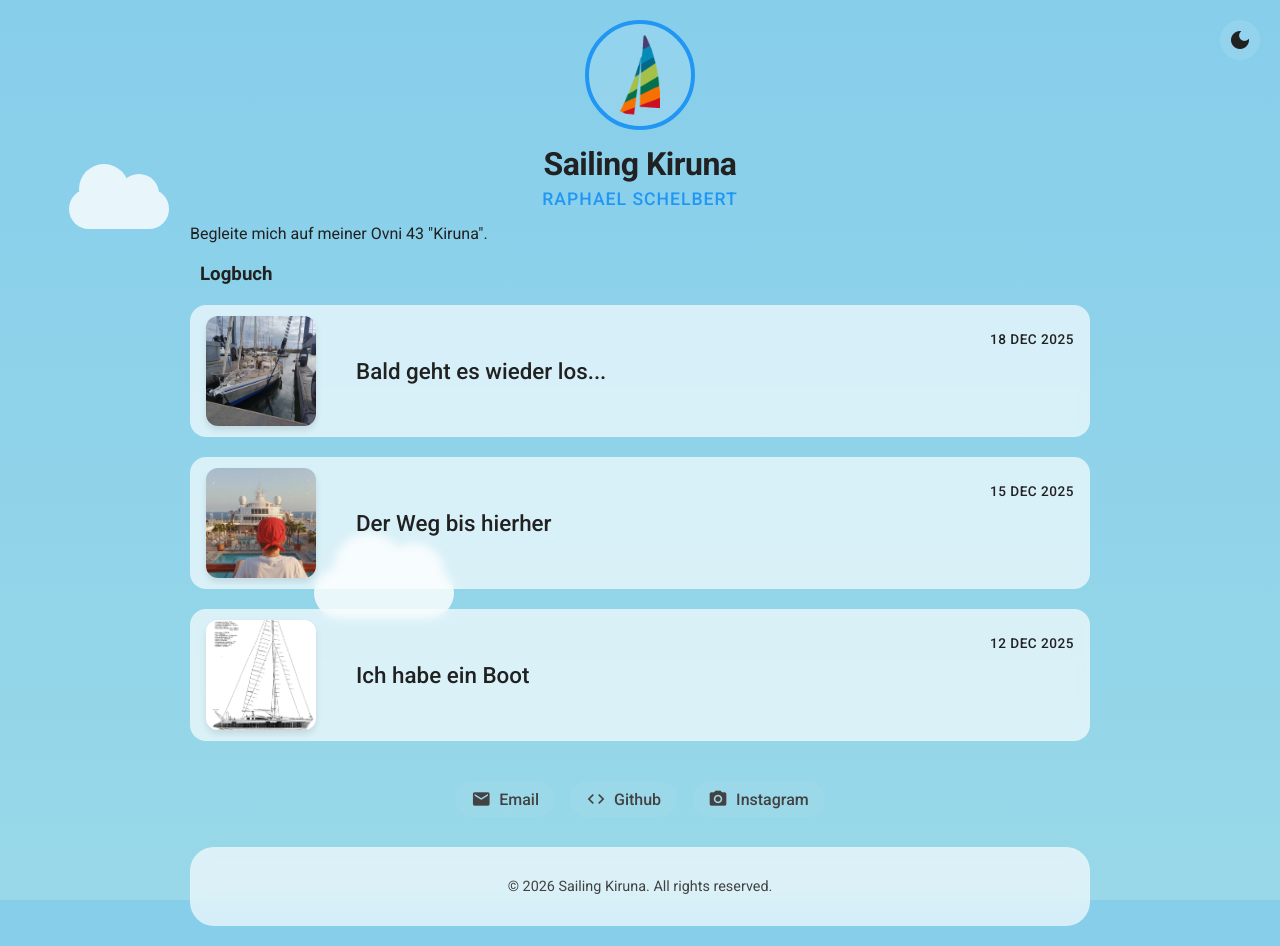
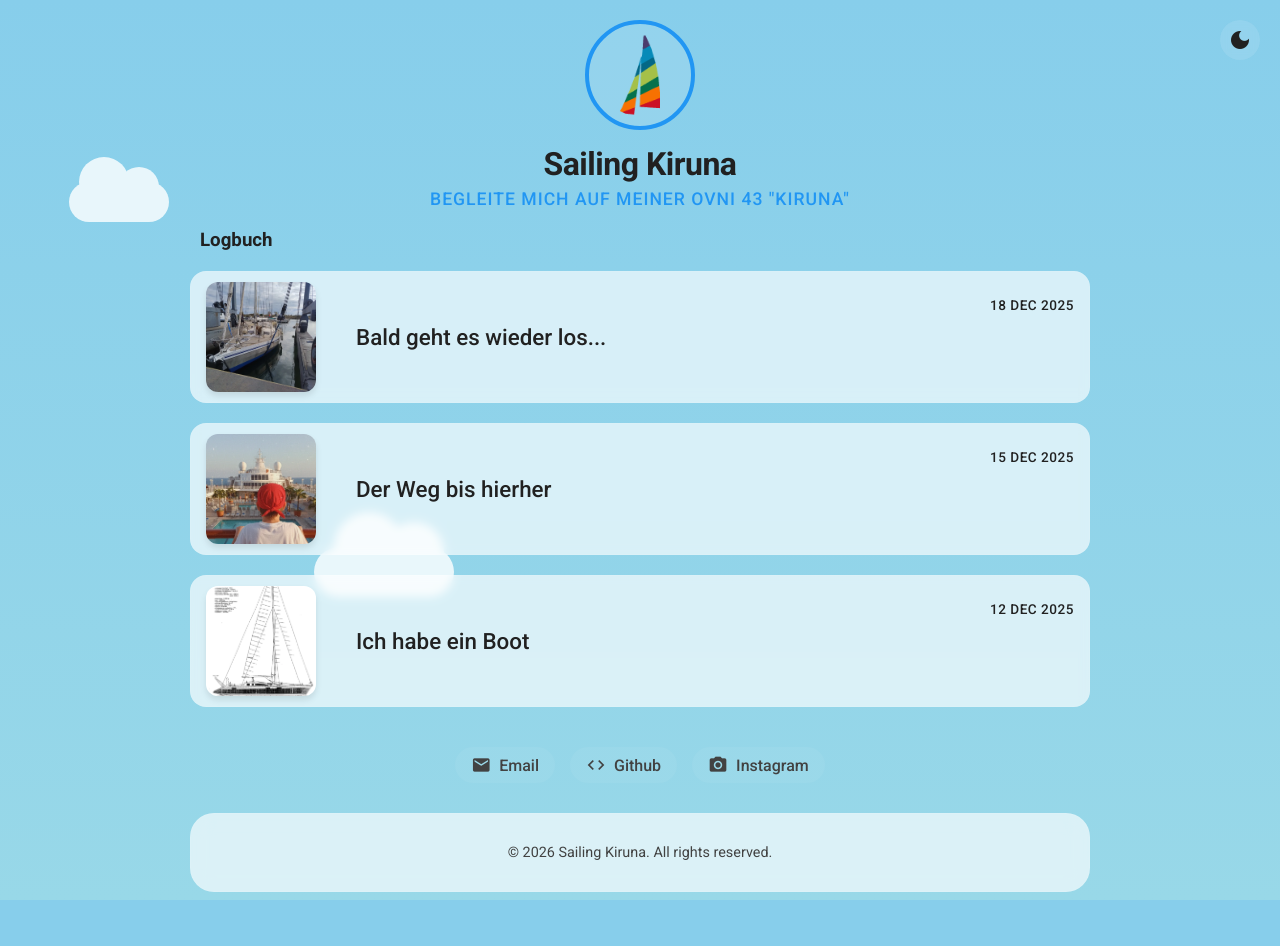
Before and after one commit to relyant/relyant.github.io, a Jekyll site: the page built from index.html, in a window 1280 px wide. Built offline with Jekyll 4.4.1, drawn with Linux system fonts in a browser that asks for light colours; after the commit the page ends 912 px from its top, so only the background shows below that.

Commit message:
Update index.html

```diff
--- a/index.html
+++ b/index.html
@@ -9,11 +9,7 @@ title: Sailing Kiruna
 </div>
 
 <h1>Sailing Kiruna</h1>
-<div class="subtitle">Raphael Schelbert</div>
-
-<div class="description">
-Begleite mich auf meiner Ovni 43 "Kiruna".
-</div>
+<div class="subtitle">Begleite mich auf meiner Ovni 43 "Kiruna"</div>
 
 <!-- Blog Section -->
 <div class="blog-list">
```
